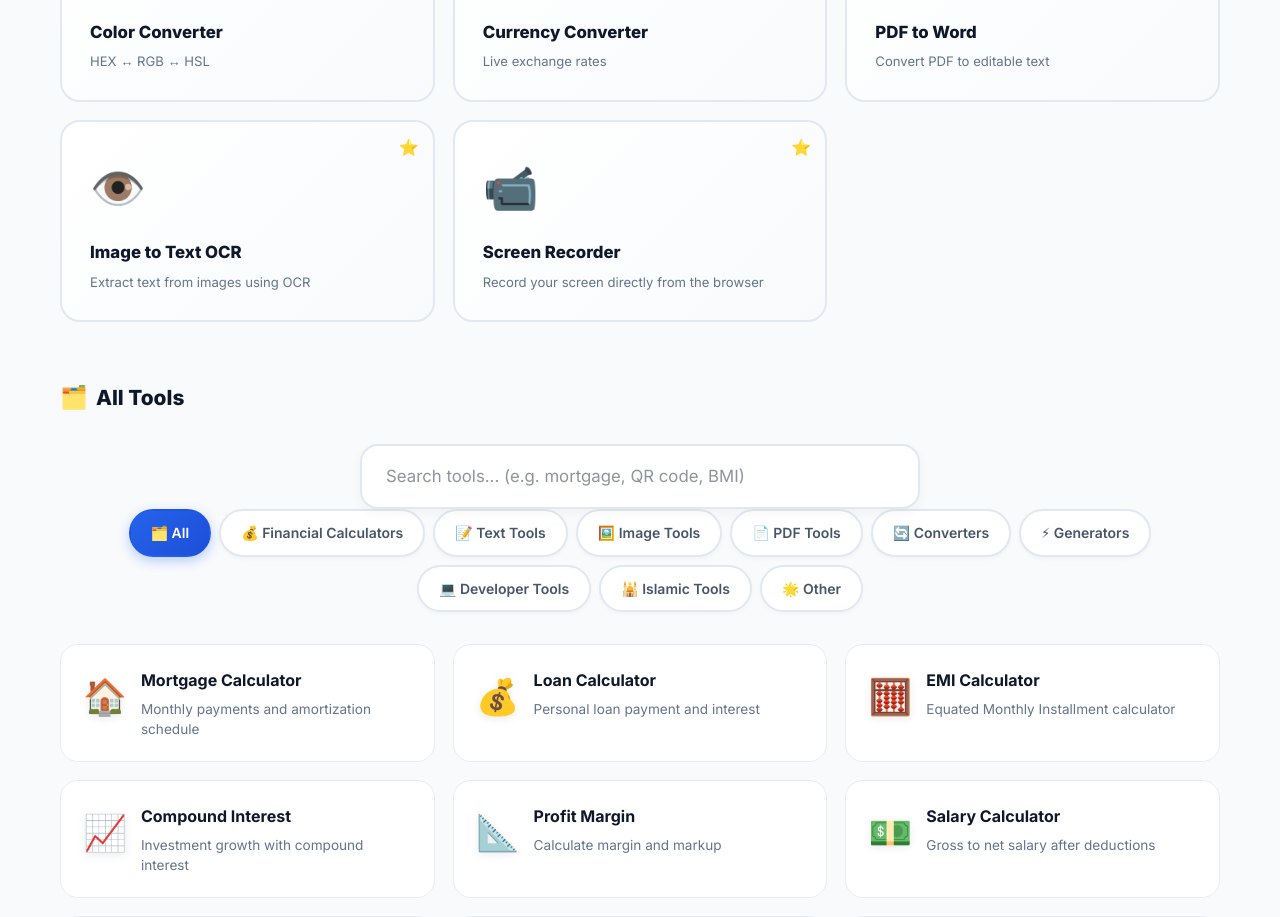
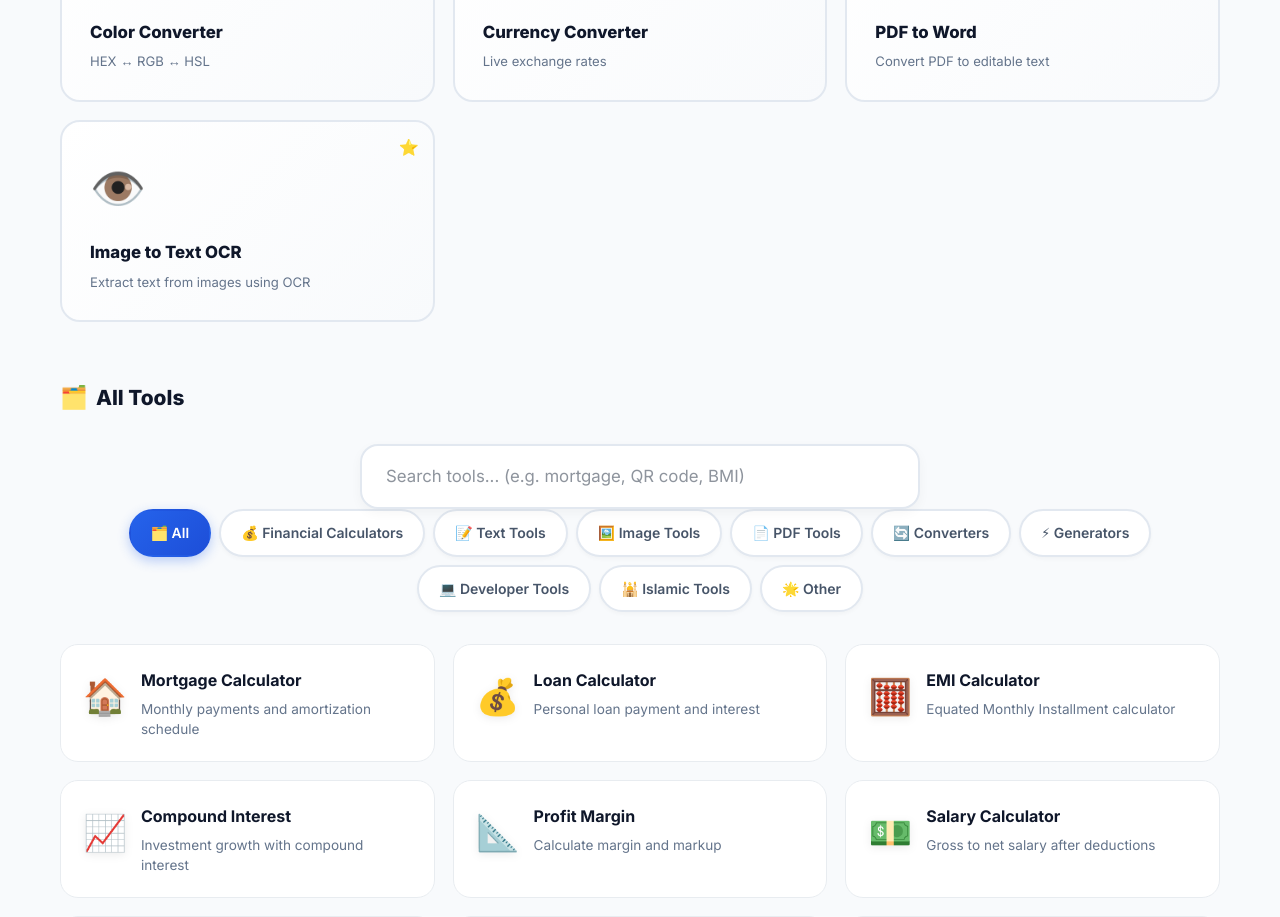
Before and after one commit to up2gpt-commits/adwatak, a Next.js app: page /en in a window 1280 px wide. Shown: the part 1000-1917 px from the top of the page. Built offline with nearby package versions, Linux system fonts and the light colour scheme.

Commit message:
remove: screen-recorder from EN featured tools list

```diff
--- a/src/app/en/page.tsx
+++ b/src/app/en/page.tsx
@@ -84,8 +84,7 @@ const featuredTools = [
   { title: "Color Converter", desc: "HEX ↔ RGB ↔ HSL", icon: "🎨", href: "/en/tools/color-converter" },
   { title: "Currency Converter", desc: "Live exchange rates", icon: "💱", href: "/en/tools/currency-converter" },
   { title: "PDF to Word", desc: "Convert PDF to editable text", icon: "📄", href: "/en/tools/pdf-to-word" },
-  { title: "Image to Text OCR", icon: "👁️", href: "/en/tools/image-to-text", desc: "Extract text from images using OCR", cat: "Image Tools" },
-  { title: "Screen Recorder", icon: "📹", href: "/en/tools/screen-recorder", desc: "Record your screen directly from the browser", cat: "Daily Tools" },
+  { title: "Image to Text OCR", icon: "👁️", href: "/en/tools/image-to-text", desc: "Extract text from images using OCR" },
 ];
 
 export default function EnHome() {
```
